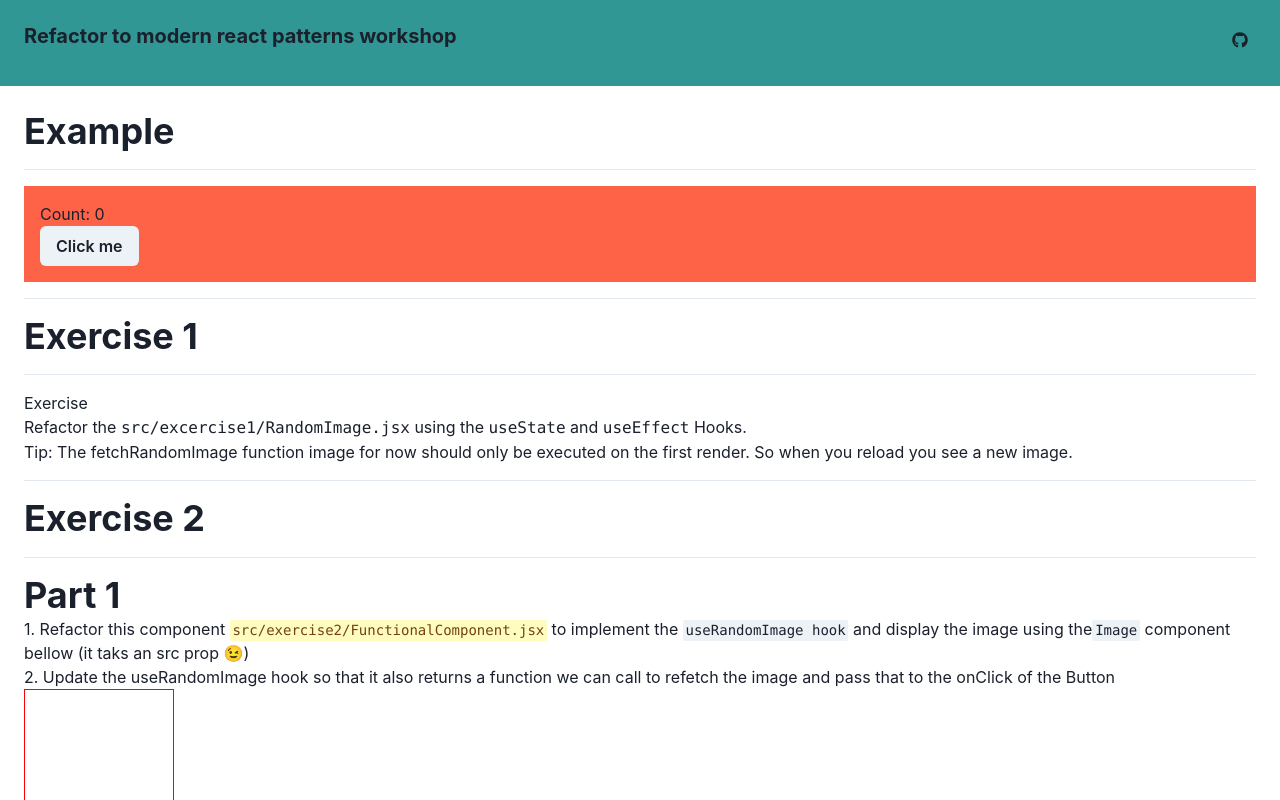
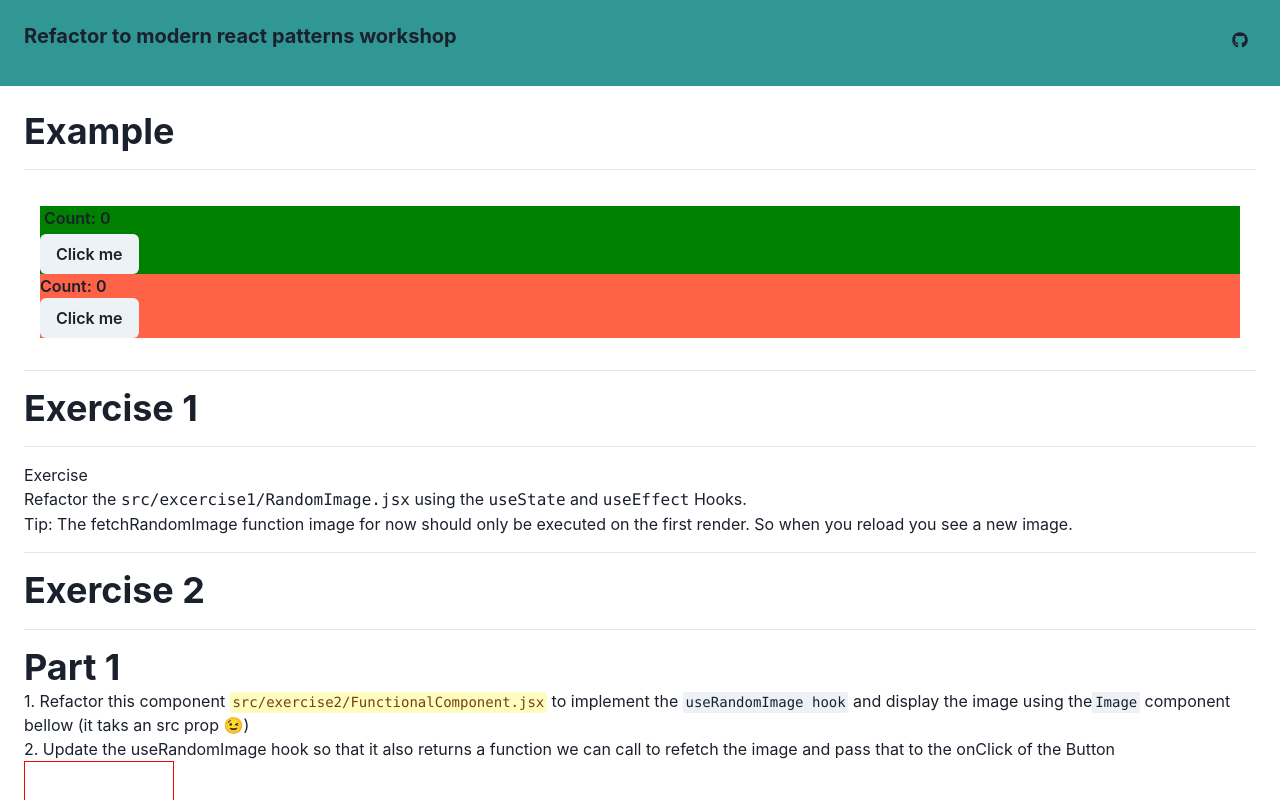
Before and after one commit to ric9176/refactor-to-modern-patterns-workshop, a React (Create React App) app: page / in a window 1280 px wide. Shown: the top 800 px of the page. Built offline with nearby package versions, Linux system fonts and the light colour scheme; no server answers.

Commit message:
Add examples for context

```diff
--- a/src/App.jsx
+++ b/src/App.jsx
@@ -19,8 +19,8 @@ function App() {
         m={6}
       >
         <Heading>Example</Heading>
-        <Box p={4} bg='tomato'>
-          {/* <FunctionalComponent /> */}
+        <Box p={4}>
+          <FunctionalComponent />
           <RenderPropsClassComponent />
           {/* <HOCclassComponent title='something' /> */}
         </Box>
--- /dev/null
+++ b/src/CounterContext.jsx
@@ -0,0 +1,29 @@
+import { useState, useContext, createContext, useEffect } from 'react';
+
+const CounterContext = createContext(undefined);
+
+const CounterProvider = ({ children }) => {
+  const [count, setCount] = useState(0);
+
+  return (
+    <CounterContext.Provider value={{ count, setCount }}>
+      {children}
+    </CounterContext.Provider>
+  );
+};
+
+const useCounter = () => {
+  const context = useContext(CounterContext);
+
+  if (context === undefined) {
+    throw new Error('useCounterState must be used within a CounterProvider');
+  }
+  return context;
+};
+
+const UseCounter = ({ children }) => {
+  const { count, setCount } = useCounter();
+  return children({ count, setCount });
+};
+
+export { CounterProvider, useCounter, UseCounter };
--- a/src/example/FunctionalComponent.jsx
+++ b/src/example/FunctionalComponent.jsx
@@ -1,16 +1,18 @@
 import { Box, Button } from '@chakra-ui/react';
 import useDocumentTitleEffect from './useDocumentTitle';
+import { useCounter } from '../CounterContext';
 
 const DocumentTitleEffectFnComponent = () => {
-  const { count, setCount } = useDocumentTitleEffect({ title: 'HEY!' });
+  const { count, setCount } = useCounter();
+
   return (
-    <>
-      <Box m='1' fontWeight='semibold' as='h4' lineHeight='tight' isTruncated>
-        Click counter implemented for the document title
+    <Box bg='green'>
+      <Box m='1' fontWeight='semibold' as='h4'>
+        Count: {count}
       </Box>
 
       <Button onClick={() => setCount(count + 1)}>Click me</Button>
-    </>
+    </Box>
   );
 };
 
--- a/src/example/RenderPropsClassComponent.jsx
+++ b/src/example/RenderPropsClassComponent.jsx
@@ -1,7 +1,8 @@
 import { Component } from 'react';
-import { Button, Text } from '@chakra-ui/react';
+import { Button, Text, Box } from '@chakra-ui/react';
 
 import { UseTitleEffect } from './useDocumentTitle';
+import { UseCounter } from '../CounterContext';
 
 class DocTitleEffectClassComp extends Component {
   constructor(props) {
@@ -12,16 +13,16 @@ class DocTitleEffectClassComp extends Component {
   render() {
     // can't do this! ==> const {count, setCount} = useDocumentTitleEffect({title: "my title"})
     return (
-      <>
-        <UseTitleEffect title='new'>
+      <Box bg='tomato' fontWeight='semibold'>
+        <UseCounter>
           {({ setCount, count }) => (
             <>
               <Text>Count: {count}</Text>
               <Button onClick={() => setCount(count + 1)}>Click me</Button>
             </>
           )}
-        </UseTitleEffect>
-      </>
+        </UseCounter>
+      </Box>
     );
   }
 }
--- a/src/index.js
+++ b/src/index.js
@@ -4,11 +4,14 @@ import './index.css';
 import App from './App';
 import reportWebVitals from './reportWebVitals';
 import { ChakraProvider } from '@chakra-ui/react';
+import { CounterProvider } from './CounterContext';
 
 ReactDOM.render(
   <React.StrictMode>
     <ChakraProvider>
-      <App />
+      <CounterProvider>
+        <App />
+      </CounterProvider>
     </ChakraProvider>
   </React.StrictMode>,
   document.getElementById('root'),
```
